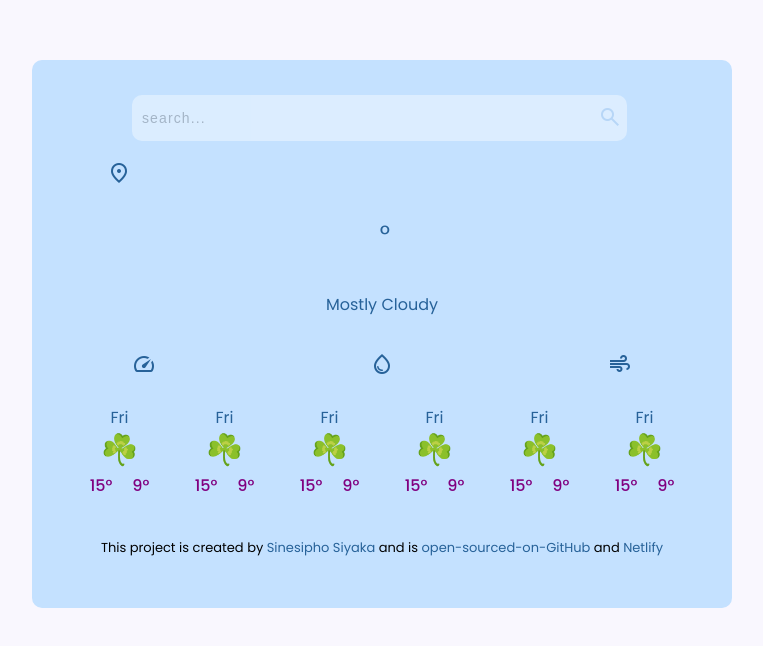
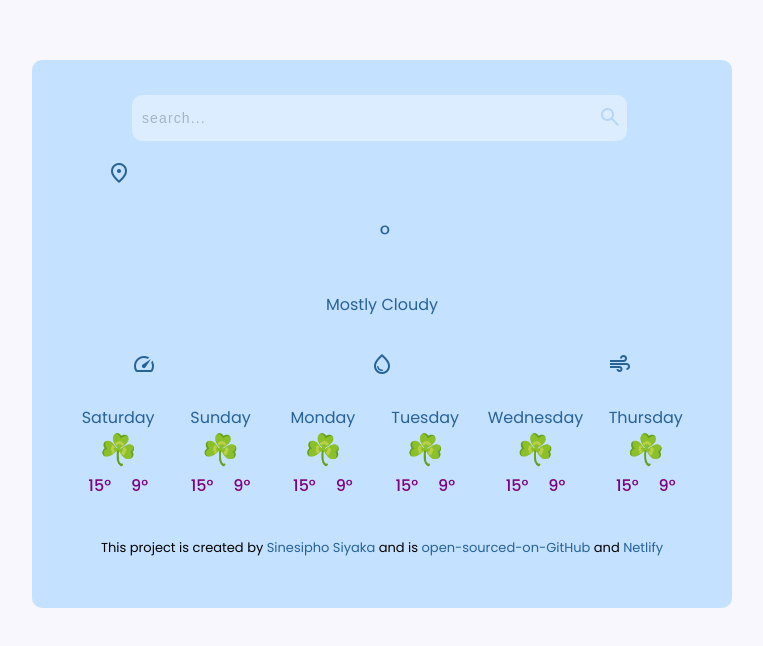
Before and after one commit to Sine-sipho/Meteo, a plain HTML site: page index.html in a window 1280 px wide. Shown: the whole page, without its empty margins (258-1021 px from the left). Drawn offline with nearby package versions, Linux system fonts and the light colour scheme; no server answers; a web font is replaced by a local one.

Commit message:
added html forecast on JavaScript

```diff
--- a/index.html
+++ b/index.html
@@ -67,55 +67,9 @@
             <span id="windspeed"></span>
           </li>
         </ul>
-        <div class="weather-forecast">
-          <div class="weather-forecast-day">
-          <div class="weather-forecast-date">Fri</div>
-          <div class="weather-forecast-icon">☘️</div>
-          <div class="weather-forecast-temperatures">
-            <div class="weather-forecast-temperature">15°</div>
-            <div class="weather-forecast-temperature">9°</div>
-          </div>
-        </div>
-        <div class="weather-forecast-day">
-          <div class="weather-forecast-date">Fri</div>
-          <div class="weather-forecast-icon">☘️</div>
-          <div class="weather-forecast-temperatures">
-            <div class="weather-forecast-temperature">15°</div>
-            <div class="weather-forecast-temperature">9°</div>
-          </div>
-        </div>
-        <div class="weather-forecast-day">
-          <div class="weather-forecast-date">Fri</div>
-          <div class="weather-forecast-icon">☘️</div>
-          <div class="weather-forecast-temperatures">
-            <div class="weather-forecast-temperature">15°</div>
-            <div class="weather-forecast-temperature">9°</div>
-          </div>
-        </div>
-        <div class="weather-forecast-day">
-          <div class="weather-forecast-date">Fri</div>
-          <div class="weather-forecast-icon">☘️</div>
-          <div class="weather-forecast-temperatures">
-            <div class="weather-forecast-temperature">15°</div>
-            <div class="weather-forecast-temperature">9°</div>
-          </div>
-        </div>
-        <div class="weather-forecast-day">
-          <div class="weather-forecast-date">Fri</div>
-          <div class="weather-forecast-icon">☘️</div>
-          <div class="weather-forecast-temperatures">
-            <div class="weather-forecast-temperature">15°</div>
-            <div class="weather-forecast-temperature">9°</div>
-          </div>
-        </div>
-        <div class="weather-forecast-day">
-          <div class="weather-forecast-date">Fri</div>
-          <div class="weather-forecast-icon">☘️</div>
-          <div class="weather-forecast-temperatures">
-            <div class="weather-forecast-temperature">15°</div>
-            <div class="weather-forecast-temperature">9°</div>
-          </div>
-        </div>
+        <div class="weather-forecast" id="forecast">
+
+
         </div>
       </main>
       <footer class="">
--- a/src/index.js
+++ b/src/index.js
@@ -57,3 +57,30 @@ let searchForm = document.querySelector("#search-form");
 searchForm.addEventListener("submit", handleSearchSubmit);
 
 searchCity("East London");
+
+function displayForecast() {
+  let days = [
+    "Saturday",
+    "Sunday",
+    "Monday",
+    "Tuesday",
+    "Wednesday",
+    "Thursday",
+  ];
+  let forecastHtml = "";
+  days.forEach((day) => {
+    forecastHtml =
+      forecastHtml +
+      `<div class="weather-forecast-day">
+          <div class="weather-forecast-date">${day}</div>
+          <div class="weather-forecast-icon">☘️</div>
+          <div class="weather-forecast-temperatures">
+            <div class="weather-forecast-temperature">15°</div>
+            <div class="weather-forecast-temperature">9°</div>
+          </div>
+        </div>`;
+  });
+  let forecastElement = document.querySelector("#forecast");
+  forecastElement.innerHTML = forecastHtml;
+}
+displayForecast();
```
